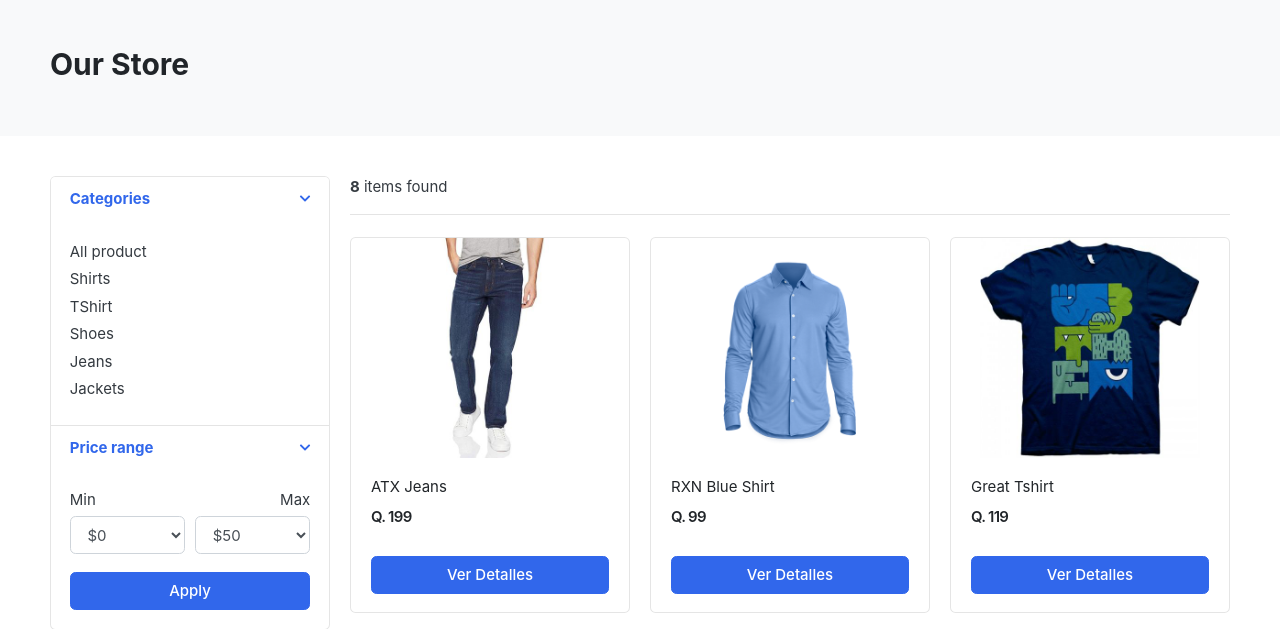
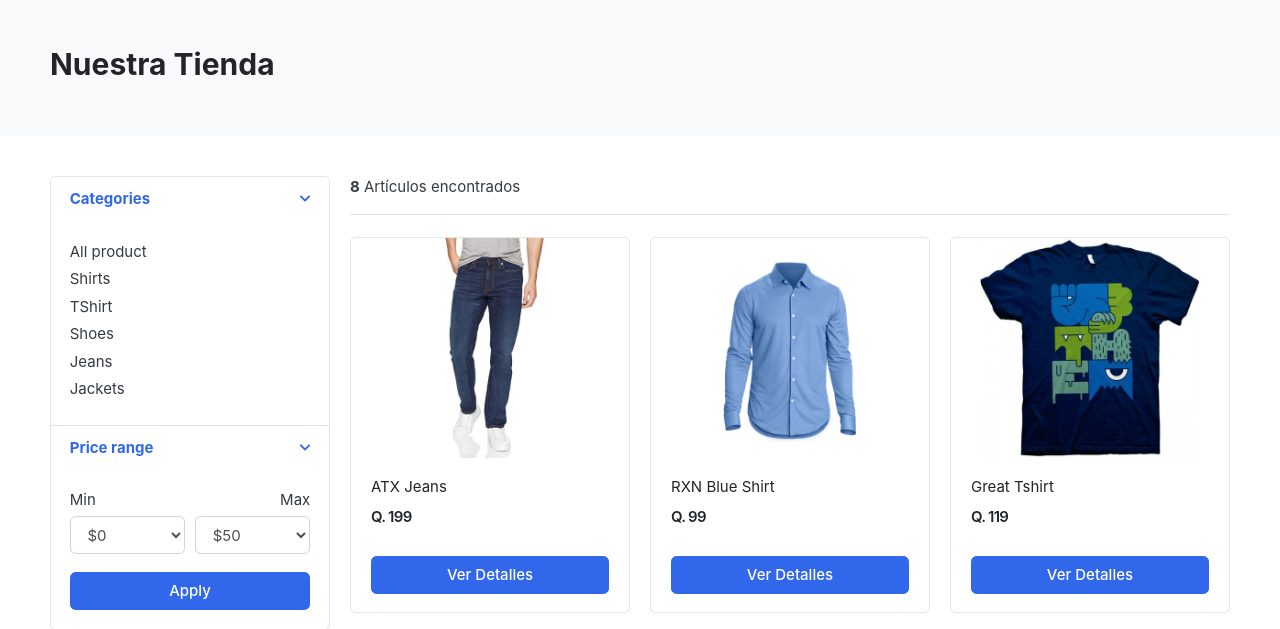
Before and after one commit to thevoidloop/Ecommerce-Django, a Django app: page /store/ in a window 1280 px wide. Shown: the part 118-747 px from the top of the page. Run offline with Django 3.2, Linux system fonts and the light colour scheme; data comes from the database, SQL or seed files in the repository; some libraries are stand-ins or nearby versions; some web fonts are replaced.

Commit message:
:mag: Se agrego la función de búsqueda :mag: - Video 92

```diff
--- a/store/urls.py
+++ b/store/urls.py
@@ -3,6 +3,7 @@ from . import views
 
 urlpatterns = [
     path('', views.store, name='store'),\
-    path('<slug:category_slug>/', views.store, name='products_by_category'),
-    path('<slug:category_slug>/<slug:product_slug>', views.product_details, name='product_details'),
+    path('category/<slug:category_slug>/', views.store, name='products_by_category'),
+    path('category/<slug:category_slug>/<slug:product_slug>', views.product_details, name='product_details'),
+    path('search/', views.search, name='search'),
 ]
--- a/store/views.py
+++ b/store/views.py
@@ -2,9 +2,11 @@ from django.shortcuts import render, get_object_or_404
 from .models import Product
 from category.models import Category
 from carts.models import CartItem
+from django.db.models import Q
 
 from carts.views import _cart_id
 from django.core.paginator import EmptyPage, PageNotAnInteger, Paginator
+from django.http import HttpResponse
 
 # Create your views here.
 
@@ -51,3 +53,15 @@ def product_details(request, category_slug, product_slug):
     }
 
     return render(request, 'store/product_details.html', context)
+
+def search(request):
+    if 'keyword' in request.GET:
+        keyword = request.GET['keyword']
+        if keyword:
+            products = Product.objects.order_by('-created_date').filter(Q(description__icontains=keyword) | Q(product_name__icontains=keyword))
+            product_count = products.count()
+    context = {
+        'products' : products,
+        'product_count': product_count,
+    }
+    return render (request, 'store/store.html' , context)
--- a/templates/includes/navbar.html
+++ b/templates/includes/navbar.html
@@ -48,9 +48,9 @@
                 </div> <!-- col.// -->
                 <a href="{% url 'store' %}" class="btn btn-outline-primary">Store</a>
                 <div class="col-lg  col-md-6 col-sm-12 col">
-                        <form action="#" class="search">
+                        <form action="{% url 'search' %}" class="search" method='GET'>
                                 <div class="input-group w-100">
-                                    <input type="text" class="form-control" style="width:60%;" placeholder="Search">
+                                    <input type="text" class="form-control" style="width:60%;" placeholder="Search" name="keyword">
 
                                     <div class="input-group-append">
                                       <button class="btn btn-primary" type="submit">
--- a/templates/store/store.html
+++ b/templates/store/store.html
@@ -7,8 +7,11 @@
 <!-- ========================= SECTION PAGETOP ========================= -->
 <section class="section-pagetop bg">
     <div class="container">
-        <h2 class="title-page">Our Store</h2>
-
+        {%  if 'search' in request.path %}
+            <h2 class="title-page">Resultado de la búsqueda</h2>
+        {% else %}
+            <h2 class="title-page">Nuestra Tienda</h2>
+        {% endif %}
     </div> <!-- container //  -->
     </section>
 <!-- ========================= SECTION INTRO END// ========================= -->
@@ -94,12 +97,13 @@
 
     <header class="border-bottom mb-4 pb-3">
             <div class="form-inline">
-                <span class="mr-md-auto"><b>{{ product_count }}</b> items found </span>
+                <span class="mr-md-auto"><b>{{ product_count }}</b> Artículos encontrados </span>
 
             </div>
     </header><!-- sect-heading -->
 
     <div class="row">
+        {% if products %}
         {% for product in products %}
         <div class="col-md-4">
             <figure class="card card-product-grid">
@@ -120,6 +124,11 @@
             </figure>
         </div> <!-- col.// -->
         {% endfor %}
+        {% else %}
+        <div>
+            <h2>No se ha encontrado ningún resultado. Intente nuevamente.</h2>
+        </div>
+        {% endif %}
     </div> <!-- row end.// -->
 
 
```
